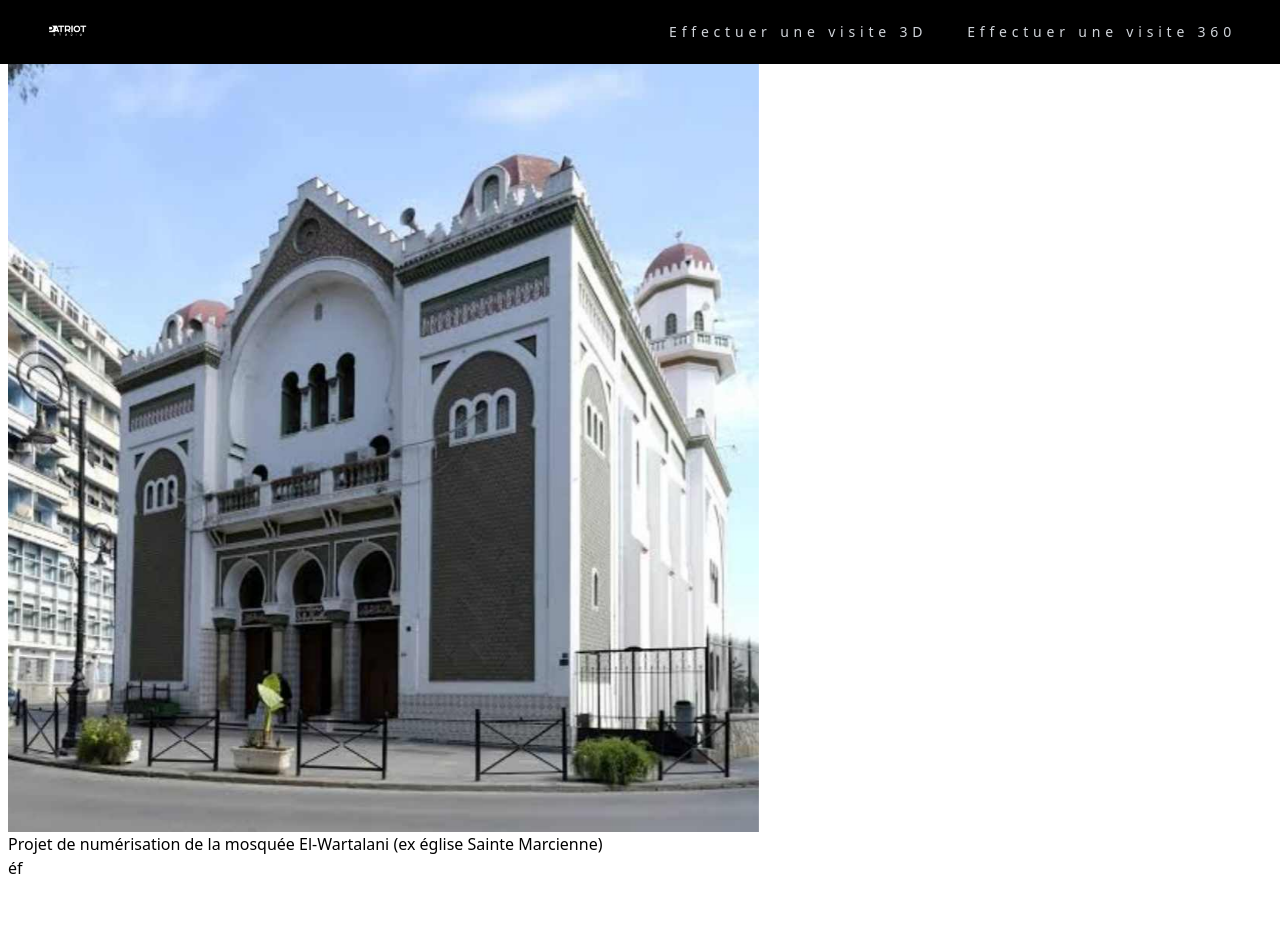
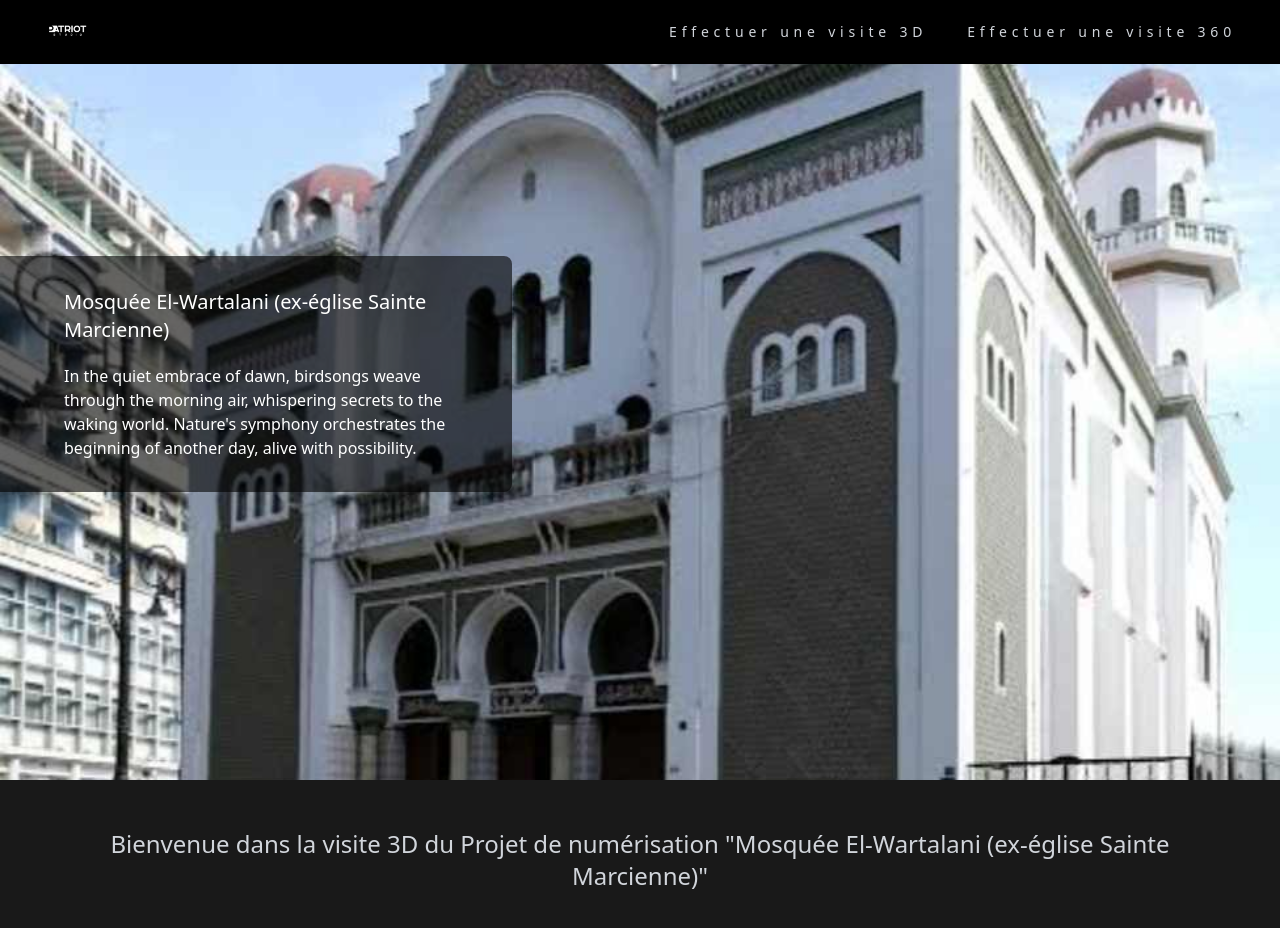
Before and after one commit to aminebelho/heriditas, a React (Create React App) app: page /project/0 in a window 1280 px wide. Shown: the top 928 px of the page. Before the commit the page ends 888 px from the top, so only its background shows below. Built offline with nearby package versions, Linux system fonts and the light colour scheme.

Commit message:
projDetails

```diff
--- a/src/components/first.js
+++ b/src/components/first.js
@@ -2,7 +2,7 @@ import React from "react";
 
 function First() {
   return (
-    <div>
+    <div className=" sm:px-28 px-4 sm:py-4 py-2 sm:h-96 h-52">
       <iframe
         width="100%"
         height="100%"
--- a/src/components/projects.js
+++ b/src/components/projects.js
@@ -34,7 +34,7 @@ const Projects = () => {
             key={index}
             to={{
               pathname: `/project/${index}`,
-              state: { projectData: project }, // Pass project data as state
+              state: { projectData: project },
             }}
           >
             <div className="... sm:text-lg p-4 sm:px-24 sm:px-4">
--- a/src/pages/ProjectDetails.js
+++ b/src/pages/ProjectDetails.js
@@ -1,63 +1,86 @@
 import React from "react";
-import Navbar from '../components/navbar'
+import { useEffect } from "react";
+import Navbar from "../components/navbar";
 import { useParams } from "react-router-dom";
-import Prj1 from '../assets/prj1.jpg'
-import Prj2 from '../assets/prj2.jpg'
-import Prj3 from '../assets/prj3.jpg'
-
+import Prj1 from "../assets/prj1.jpg";
+import Prj2 from "../assets/prj2.jpg";
+import Prj3 from "../assets/prj3.jpg";
+import First from "../components/first";
 
 const navigation = [
-  { name: "Effectuer une visite 3D", href: "#", sectionID: "", current: false },
-  { name: "Effectuer une visite 360", href: "#", sectionID: "", current: false }
+  { name: "Effectuer une visite 3D", href: "#", sectionID: "3d", current: false },
+  {
+    name: "Effectuer une visite 360",
+    href: "#",
+    sectionID: "360v",
+    current: false,
+  },
 ];
 
+function ProjectDetails() {
+  const params = useParams();
 
-
-
-function ProjectDetails() {
-
-const params = useParams()
-
-let projectData = null
+  let projectData = null;
 
   switch (params.id) {
     case "0":
       projectData = {
-              name: "Projet de numérisation de la mosquée El-Wartalani (ex église Sainte Marcienne)",
+        name: "Mosquée El-Wartalani (ex-église Sainte Marcienne)",
         img: Prj1,
-              description: "éf",
-            }
-            break
+        description: "In the quiet embrace of dawn, birdsongs weave through the morning air, whispering secrets to the waking world. Nature's symphony orchestrates the beginning of another day, alive with possibility.",
+        v3d: First,
+      };
+      break;
 
     case "1":
       projectData = {
-              name: "Projet de numérisation de la mosquée El-Wartalani (ex église Sainte Marcienne)",
+        name: "Mosquée El-Wartalani (ex église Sainte Marcienne)",
         img: Prj2,
-              description: "n",
-            }
-            break
+        description: "voici la description de ce projet eidnsjxds uineoin iuen",
+        v3d: First,
+      };
+      break;
+
+    case "2":
+      projectData = {
+        name: "Mosquée Jamaa El-Kebir (mosquée malekite d'Alger)",
+        img: Prj3,
+        description: "this is the description of the project",
+        v3d: First,
+      };
+      break;
 
     default:
-            break
+      break;
   }
 
+  useEffect(() => {
+    window.scrollTo(0, 0); // Scrolls to the top of the page when the component mounts
+  }, []);
   return (
-      <div className="relative w-full">
+    <div className="h-screen">
+      <div className="bg-lazy bg-cover bg-center top-0 left-0 w-full h-full">
         <div className="navbar">
           <Navbar navigation={navigation}></Navbar>
         </div>
-        <div className="p-2">
-        <p>The project ID is {params.id}</p>
-            {
-                projectData != null ?
-                <>
-                    <img className="h-screen backdrop-blur-md min-h-screen" src={projectData.img}/>
-
-                    <h2>{projectData.name}</h2>
-                    <div> {projectData.description}</div>
-                </>
-                : ''
-            }
+        <div
+          className="flex justify-start items-center min-h-full sm:pb-2 pt-global-header md:pb-8 relative z-10 md:grid md:items-center md:min-h-[720px] lg:min-h-[780px] md:max-h-[90dvh] mx-auto overflow-hidden bg-cover [@media(min-width:711px)]"
+          style={{
+            backgroundImage: `url(${projectData.img})`,
+            height: "100vh",
+            backgroundSize: "cover", // Set background size to cover
+            backgroundPosition: "center", // Center the background image
+          }}
+        >
+          <div className="w-4/5 sm:w-2/5 bg-black bg-opacity-60 rounded-r-lg  text-white px-4 py-2 sm:px-16 sm:py-8">
+            <div className="text-xl mb-5">{projectData.name}</div>
+            <div>{projectData.description}</div>
+          </div>
+        </div>
+        <div className="bg-black bg-opacity-90 p-2 sm:p-4" id="3d">
+            <div className="text-xl sm:text-2xl text-start sm:text-center text-gray-300 sm:p-8 p-4">Bienvenue dans la visite 3D du Projet de numérisation "{projectData.name}"</div>
+            <projectData.v3d />
+        </div>
       </div>
     </div>
   );
```
Lines whose indentation alone changed are shown as unchanged.
